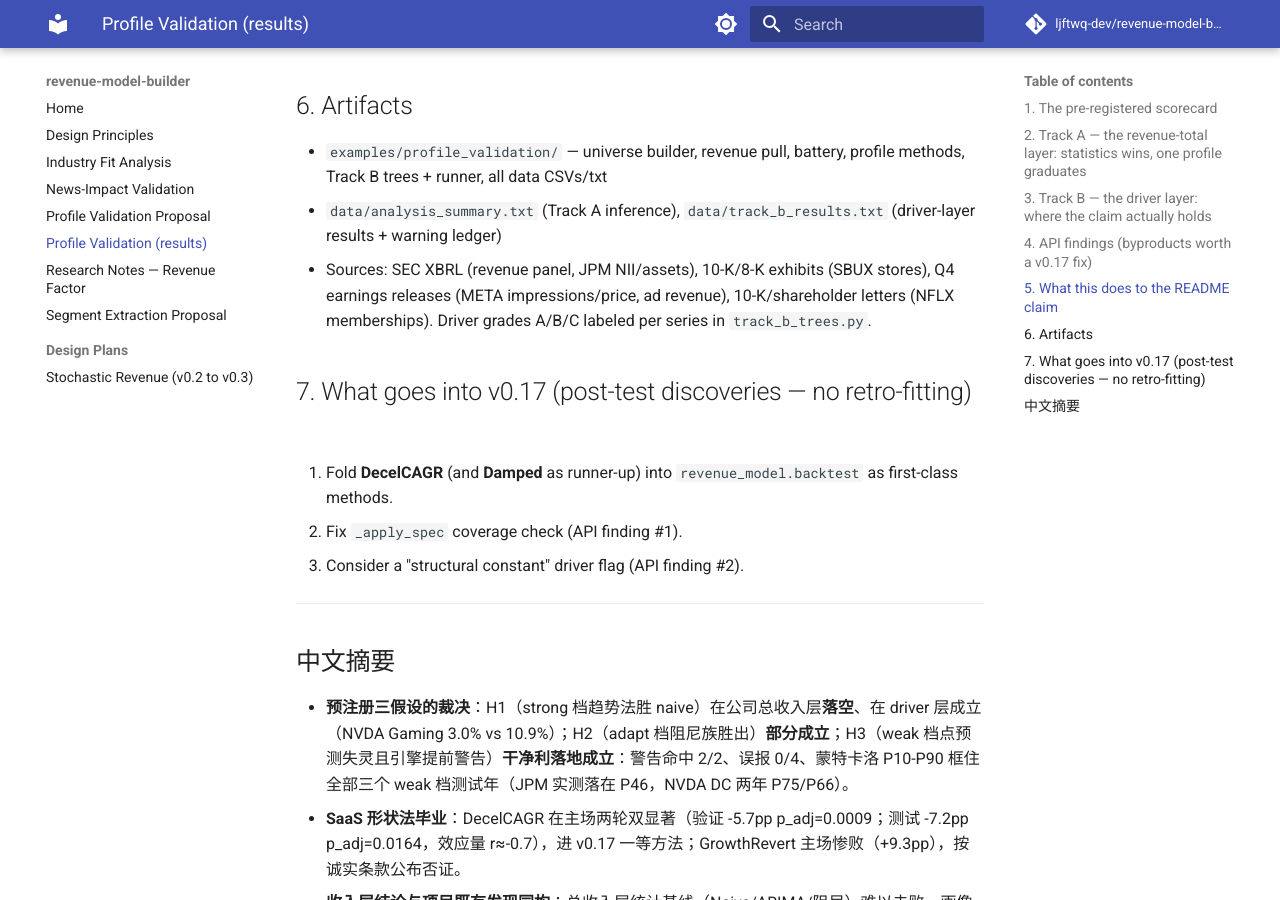
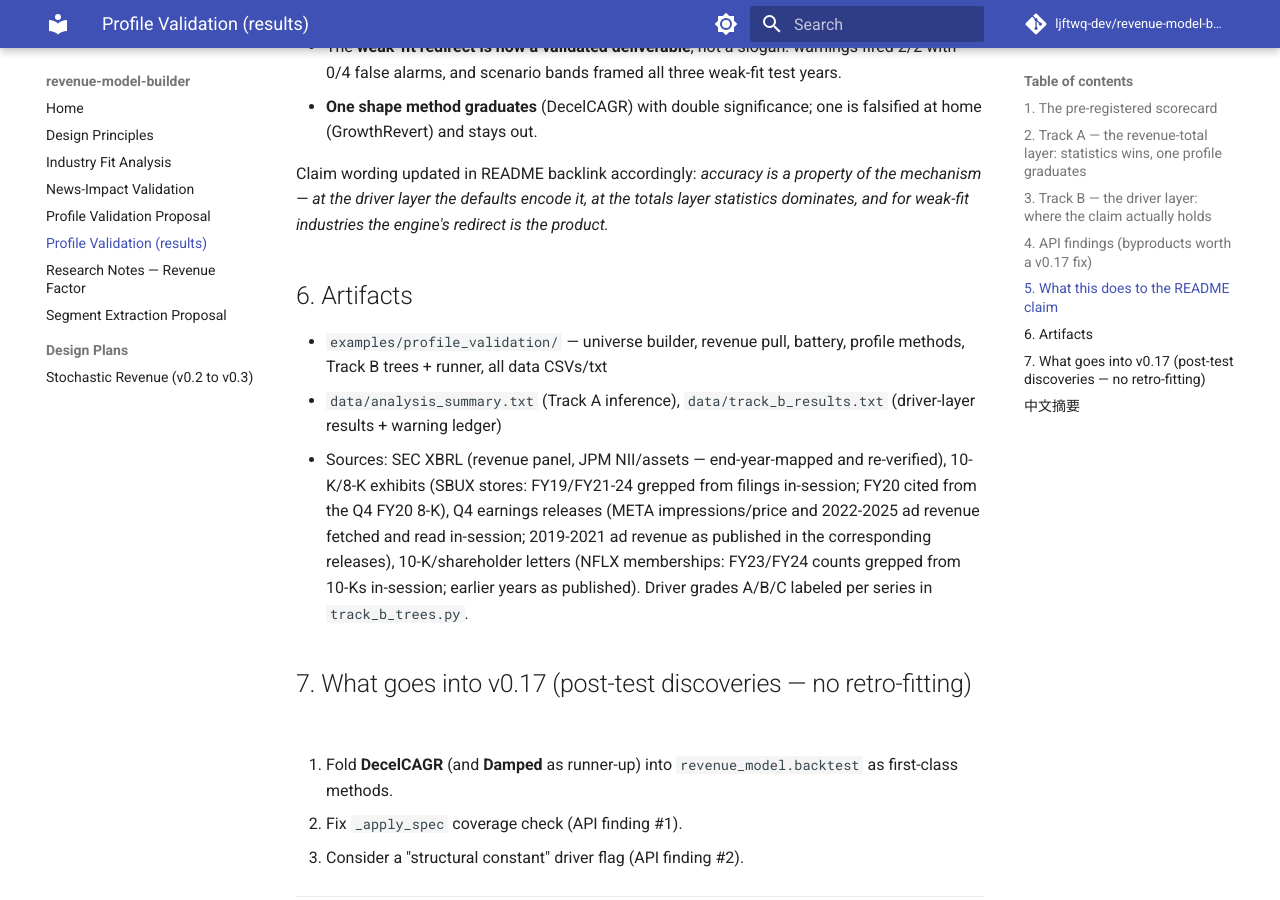
Before and after one commit to ljftwq-dev/revenue-model-builder, an MkDocs documentation site: the page built from docs/profile-validation.md, in a window 1280 px wide and 900 px high, scrolled down 4263 px. Built offline with MkDocs 1.6.1 and Material for MkDocs 9.7.7, drawn with Linux system fonts in a browser that asks for light colours; comment, search, counter and statistics services are not loaded; some of the changed text lies outside the part shown.

Commit message:
docs(review): post-push verification pass — scope deviation, n=1 caveat, verification tiers
Self-review of 82ff311 found four residual items, fixed: (1) Track B
scope note — the spec sketched 12-15 trees, five were built (disclosed-
driver availability was the binding constraint; telecom failed source
verification) — verdicts labeled directional evidence, not a definitive
sample; (2) H1 driver-layer scorecard wording softened to 'directionally
supported, single legacy tree'; (3) data-source section now distinguishes
in-session-verified series (XBRL end-year remap, 10-K greps, fetched Q4
releases) from as-published citations (META 2019-21 ad revenue, NFLX
2019-22 precise membership decimals, SBUX FY20 store count); (4) dead
placeholder loop removed from analyze_battery.win_table — output verified
byte-identical, 303 tests green.

```diff
--- a/docs/profile-validation.md
+++ b/docs/profile-validation.md
@@ -76,6 +76,15 @@
 
 Six hand-built trees, disclosed drivers, history ≤ FY2024, FY2025 opened
 once. Profile-default forecast vs naive per-driver linear trend:
+
+> **Scope note (honest deviation from the spec).** The proposal sketched
+> 12-15 trees; five new ones were built before the list froze — the binding
+> constraint was *disclosed* driver data (telecom connection counts failed
+> source verification; only companies whose 10-K/8-K/releases expose real
+> driver series qualified). The two NVDA trees carry the pre-existing demo
+> split. n is small and each tree tests one year: Track B verdicts are
+> **directional evidence, not a definitive sample**. Track A is the
+> large-N leg; Track B is the mechanism leg.
 
 | tree | profile (fit) | profile sMAPE | naive-trend sMAPE | winner |
 |---|---|---|---|---|
@@ -156,10 +165,14 @@
   profile methods, Track B trees + runner, all data CSVs/txt
 - `data/analysis_summary.txt` (Track A inference), `data/track_b_results.txt`
   (driver-layer results + warning ledger)
-- Sources: SEC XBRL (revenue panel, JPM NII/assets), 10-K/8-K exhibits
-  (SBUX stores), Q4 earnings releases (META impressions/price, ad revenue),
-  10-K/shareholder letters (NFLX memberships). Driver grades A/B/C labeled
-  per series in `track_b_trees.py`.
+- Sources: SEC XBRL (revenue panel, JPM NII/assets — end-year-mapped and
+  re-verified), 10-K/8-K exhibits (SBUX stores: FY19/FY21-24 grepped from
+  filings in-session; FY20 cited from the Q4 FY20 8-K), Q4 earnings
+  releases (META impressions/price and 2022-2025 ad revenue fetched and
+  read in-session; 2019-2021 ad revenue as published in the corresponding
+  releases), 10-K/shareholder letters (NFLX memberships: FY23/FY24 counts
+  grepped from 10-Ks in-session; earlier years as published). Driver
+  grades A/B/C labeled per series in `track_b_trees.py`.
 
 ## 7. What goes into v0.17 (post-test discoveries — no retro-fitting)
 
```
Also changed, not shown: other parts of docs/profile-validation.md (+1 -1 lines), 1 other file.
